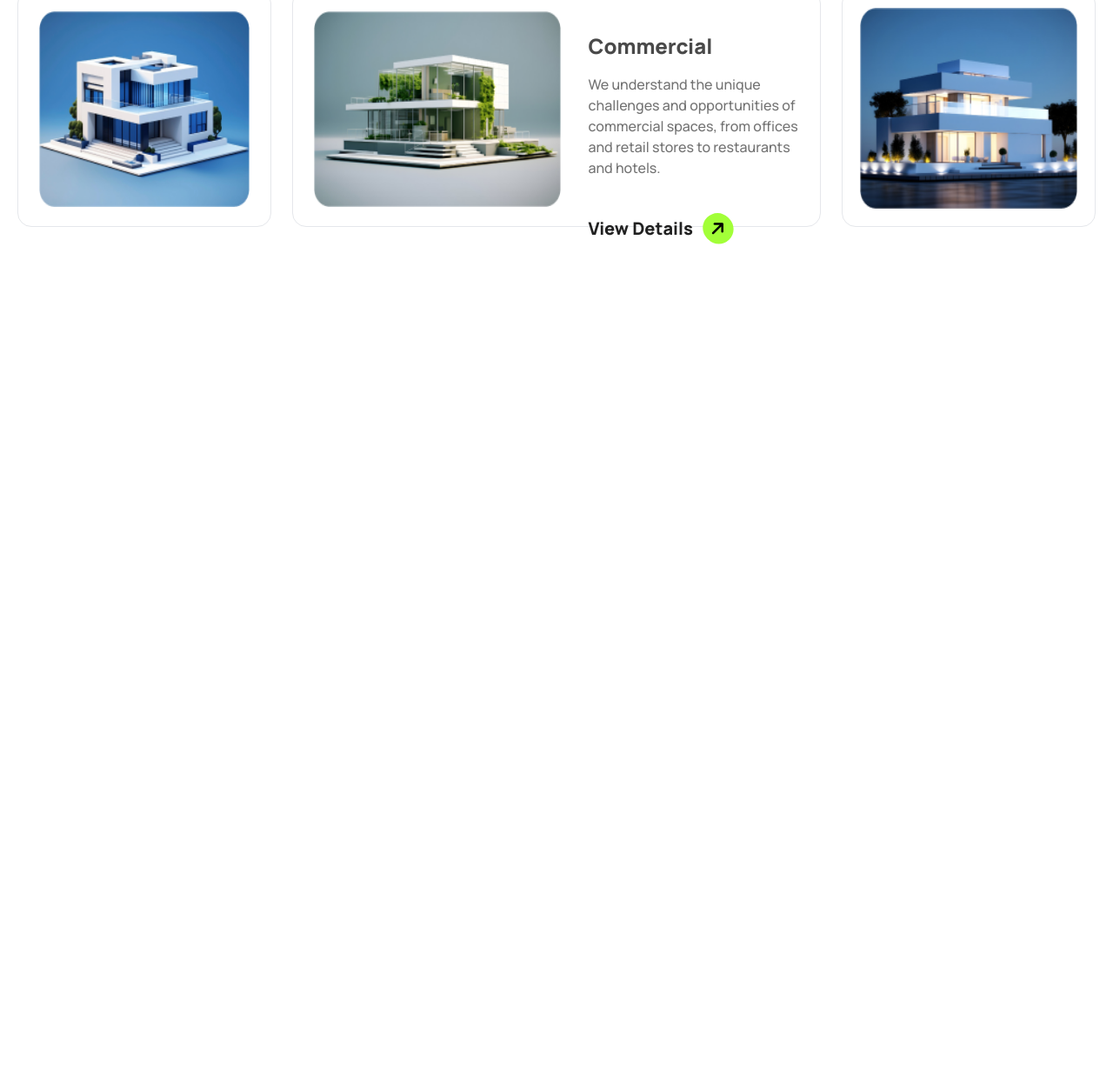
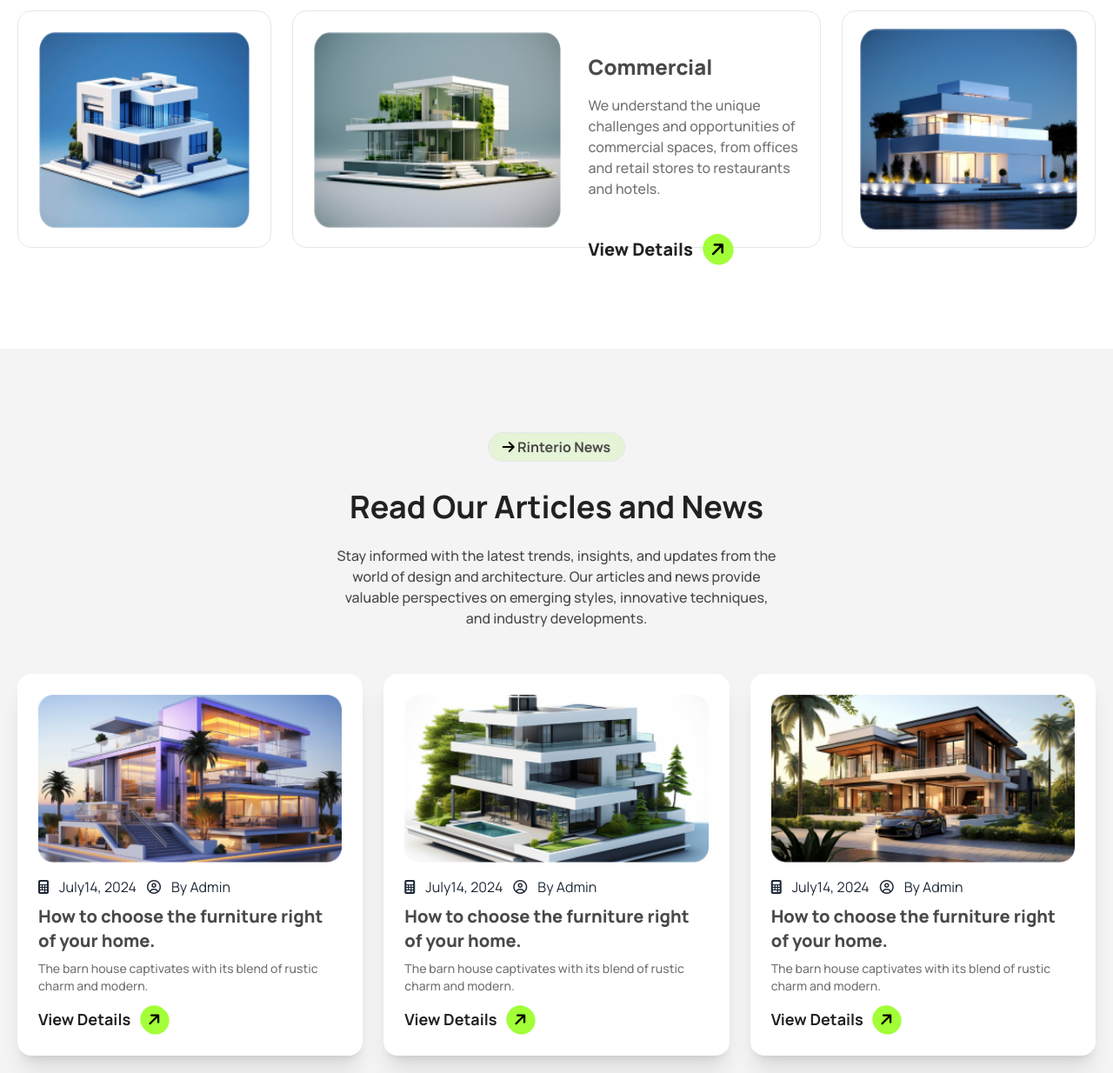
Before and after one commit to kausarahammed/Assignment-03, a plain HTML site: page index.html in a window 1280 px wide. Shown: the part 2878-4112 px from the top of the page at 87% size. Before the commit the page ends 3171 px from the top, so only its background shows below. Drawn offline with nearby package versions, Linux system fonts and the light colour scheme.

Commit message:
adde Read Our Articles section

```diff
--- a/index.html
+++ b/index.html
@@ -270,7 +270,7 @@
       <!-- Our Works Process container ends -->
     </section>
     <!-- Our Latest Portfolio section start -->
-    <section class="lg:mt-24 container mx-auto mb-3 bg-[#F4F4F4] lg:bg-white">
+    <section class="lg:mt-24 container mx-auto bg-[#F4F4F4] lg:bg-white lg:mb-24">
       <div class="items-center flex flex-col pt-11 lg:pt-0 px-5">
         <a
           class="text-[#494949] mb-4 w-[234px] py-1 text-center border  bg-[#ABEF5F33] hover:text-gray-500 hover:bg-[#a9e466b9]    rounded-3xl  text-base font-bold transition duration-300 ease-in-out hover:border-[#5255e0b9] ">
@@ -278,9 +278,7 @@
           Explore our Latest works
         </a>
         <h2 class="mb-6 text-[#212121] text-2xl lg:text-4xl font-bold">Our Latest Portfolio</h2>
-        <p class="lg:w-5/12 text-center mb-8 text-[#494949] font-medium text-sm lg:text-base ">At the heart of our
-          success lies a well-defined and efficient work process. We begin by understanding your unique needs and
-          vision.</p>
+        <p class="lg:w-5/12 text-center mb-8 text-[#494949] font-medium text-sm lg:text-base ">  Each portfolio piece reflects our passion for creating spaces that are not only visually stunning but also functional and tailored to meet the unique needs of our clients.</p>
       </div>
       <div class="grid lg:grid-cols-12 lg:grid-rows-2 gap-6 lg:h-[610px] p-5">
         <div class="lg:flex lg:col-span-8 col-span-12 border bg-white rounded-2xl p-6 gap-8 lg:flex-row ">
@@ -320,6 +318,75 @@
           <div><img class=" lg:w-[322px] w-[382px]  h-full" src="./assets/img5.png" alt=""></div>
         </div>
     </section>
+    <!-- Our Latest Portfolio section ends -->
+
+    <!-- Read Our Articles section start  -->
+    <section class="bg-[#F4F4F4]">
+      <div class="items-center flex flex-col  lg:pt-24 px-5 pt-9">
+        <a
+          class="text-[#494949] lg:mb-4  px-4 py-1 text-center border  bg-[#ABEF5F33] hover:text-gray-500 hover:bg-[#a9e466b9]    rounded-3xl  text-base font-bold transition duration-300 ease-in-out hover:border-[#5255e0b9] ">
+          <i class="fa-solid fa-arrow-right  text-black hover:text-gray-500   transition duration-300 ease-in-out"></i>
+          Rinterio News
+        </a>
+        <h2 class="lg:mb-6 my-4 text-[#212121] text-2xl lg:text-4xl font-bold">Read Our Articles and News</h2>
+        <p class="lg:w-5/12 text-center text-[#494949] font-medium text-sm lg:text-base mb-6 lg:mb-0">Stay informed with the latest trends, insights, and updates from the world of design and architecture. Our articles and news provide valuable perspectives on emerging styles, innovative techniques, and industry developments.  </p>
+      </div>
+      <!-- Read our card container -->
+       <div class="container mx-auto grid grid-cols-1 lg:grid-cols-3 p-5 gap-6 lg:mt-8">
+        <!-- card-1 -->
+        <div class="card bg-base-100 w-full  shadow-xl p-6  rounded-2xl">
+            <img
+              src="./assets/article1.png"
+              alt="Shoes"
+              class="rounded-xl" />
+           <div class="flex space-x-3 mt-4 mb-2">
+            <p><i class="fa-solid fa-calculator mr-3"></i>July14, 2024</p>
+            <p><i class="fa-regular fa-circle-user mr-3"></i>By Admin</p>
+           </div>
+           <h2 class="text-xl font-extrabold text-[#494949] mb-2">How to choose the furniture right  of your home.</h2>
+           <p class="text-[#737373] font-medium text-sm mb-3">The barn house captivates with its blend of rustic charm and modern. </p>
+           <a><button
+            class="   text-[#212121] hover:text-orange-500 text-lg font-bold transition duration-1000 ease-in-out">
+            View Details <i
+              class="fa-solid fa-arrow-right bg-[#a2ff38] text-black -rotate-45 p-2  rounded-full hover:bg-gray-500  hover:text-[#ABEF5F]  transition duration-300 ease-in-out ml-2"></i></button></a>
+        </div>
+        <!-- card-2 -->
+        <div class="card bg-base-100 w-full  shadow-xl p-6  rounded-2xl">
+          <img
+            src="./assets/article2.png"
+            alt="Shoes"
+            class="rounded-xl" />
+         <div class="flex space-x-3 mt-4 mb-2">
+          <p><i class="fa-solid fa-calculator mr-3"></i>July14, 2024</p>
+          <p><i class="fa-regular fa-circle-user mr-3"></i>By Admin</p>
+         </div>
+         <h2 class="text-xl font-extrabold text-[#494949] mb-2">How to choose the furniture right  of your home.</h2>
+         <p class="text-[#737373] font-medium text-sm mb-3">The barn house captivates with its blend of rustic charm and modern. </p>
+         <a><button
+          class="   text-[#212121] hover:text-orange-500 text-lg font-bold transition duration-1000 ease-in-out">
+          View Details <i
+            class="fa-solid fa-arrow-right bg-[#a2ff38] text-black -rotate-45 p-2  rounded-full hover:bg-gray-500  hover:text-[#ABEF5F]  transition duration-300 ease-in-out ml-2"></i></button></a>
+      </div>
+      <!-- card-3 -->
+      <div class="card bg-base-100 w-full  shadow-xl p-6  rounded-2xl">
+        <img
+          src="./assets/article3.png"
+          alt="Shoes"
+          class="rounded-xl" />
+       <div class="flex space-x-3 mt-4 mb-2">
+        <p><i class="fa-solid fa-calculator mr-3"></i>July14, 2024</p>
+        <p><i class="fa-regular fa-circle-user mr-3"></i>By Admin</p>
+       </div>
+       <h2 class="text-xl font-extrabold text-[#494949] mb-2">How to choose the furniture right  of your home.</h2>
+       <p class="text-[#737373] font-medium text-sm mb-3">The barn house captivates with its blend of rustic charm and modern. </p>
+       <a><button
+        class="   text-[#212121] hover:text-orange-500 text-lg font-bold transition duration-1000 ease-in-out">
+        View Details <i
+          class="fa-solid fa-arrow-right bg-[#a2ff38] text-black -rotate-45 p-2  rounded-full hover:bg-gray-500  hover:text-[#ABEF5F]  transition duration-300 ease-in-out ml-2"></i></button></a>
+    </div>
+       </div>
+    </section>
+    <!-- Read our Articles section ends -->
   </main>
 
 
```
